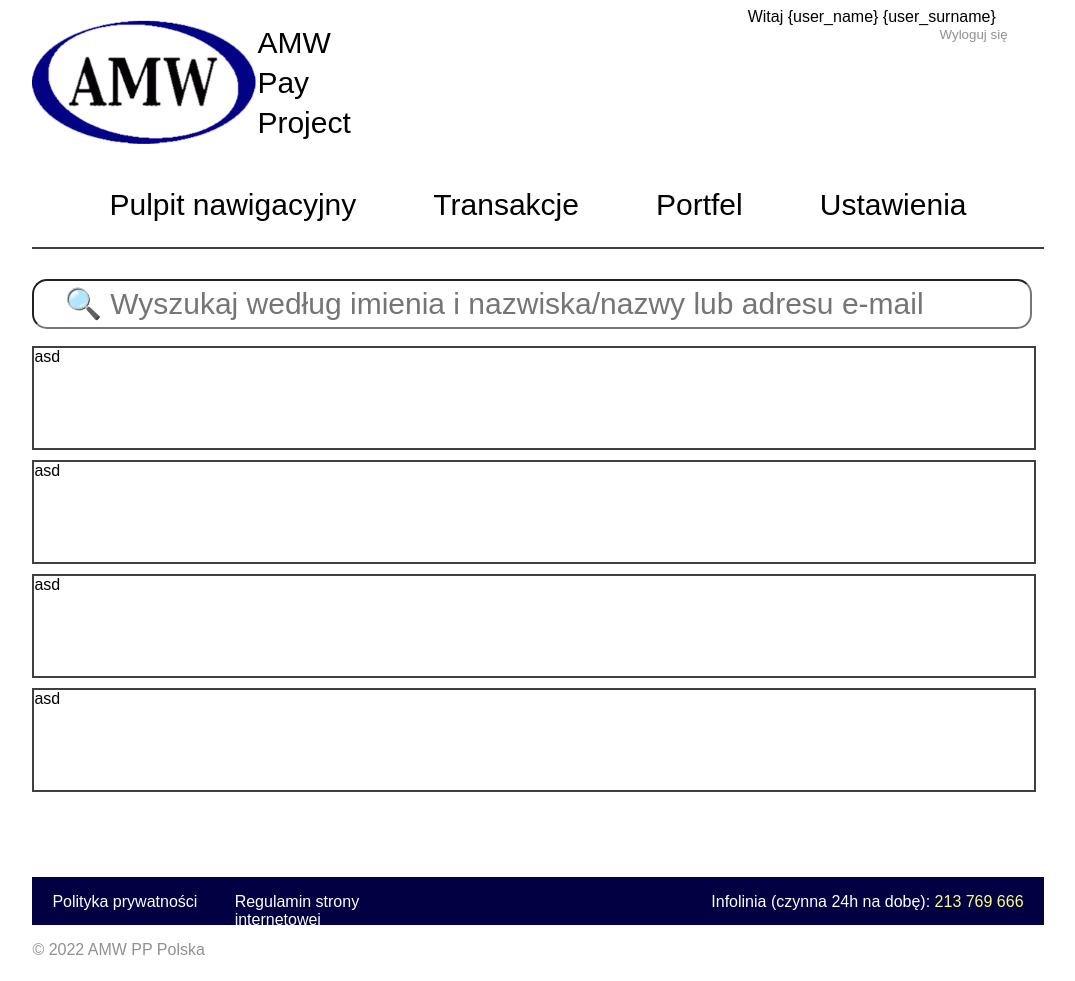
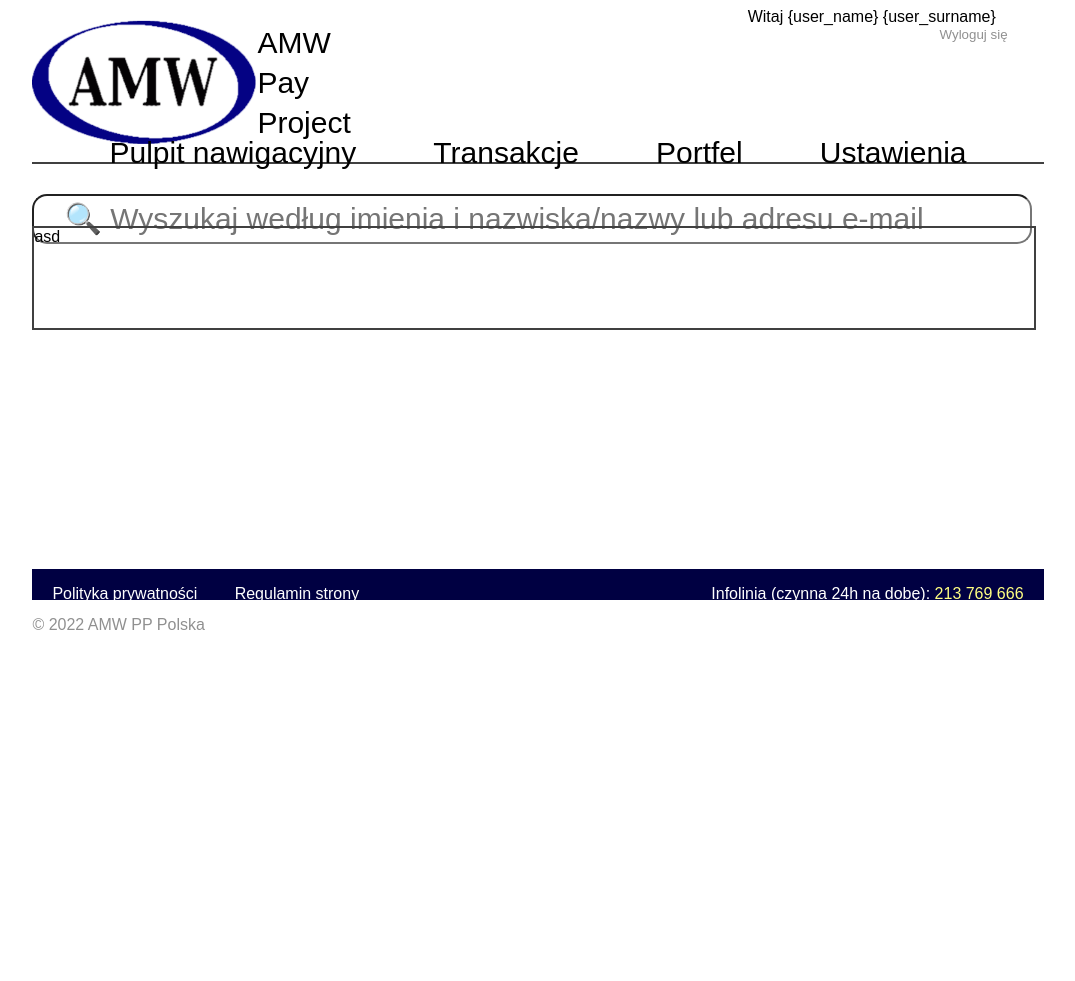
Before and after one commit to AMW-Pay-Project/Pay_Project, a PHP site: page /view/transaction_history.html in a window 1280 px wide. Shown: the whole page, without its empty margins (102-1177 px from the left). After the commit the page ends 630 px from the top, so only its background shows below. Run offline with PHP 8.4, Linux system fonts and the light colour scheme.

Commit message:
PP-5 Historia transakcji 3

```diff
--- a/view/css/style_transaction_history.css
+++ b/view/css/style_transaction_history.css
@@ -136,6 +136,10 @@
     margin-top: 30px;
     margin-bottom: 30px;
 }
+.przerwa
+{
+    margin-top: 30px;
+}
 .wszystko
 {
     grid-area: wszystko;
--- a/view/transaction_history.html
+++ b/view/transaction_history.html
@@ -34,20 +34,10 @@
             <div class="wyszukaj">
                 <input type="text" id="szukaj" placeholder="&#128269 Wyszukaj według imienia i nazwiska/nazwy lub adresu e-mail"></input>
             </div>
-            <div class="wszystko">
+            <div class="wszystko" style="overflow-y: scroll;">
                 <div class="trans">
                     asd
                 </div>
-                <div class="trans">
-                    asd
-                </div>
-                <div class="trans">
-                    asd
-                </div>
-                <div class="trans">
-                    asd
-                </div>
-
             </div>
             <div class="stopka1">
                 <p>Polityka prywatności</p>
```
